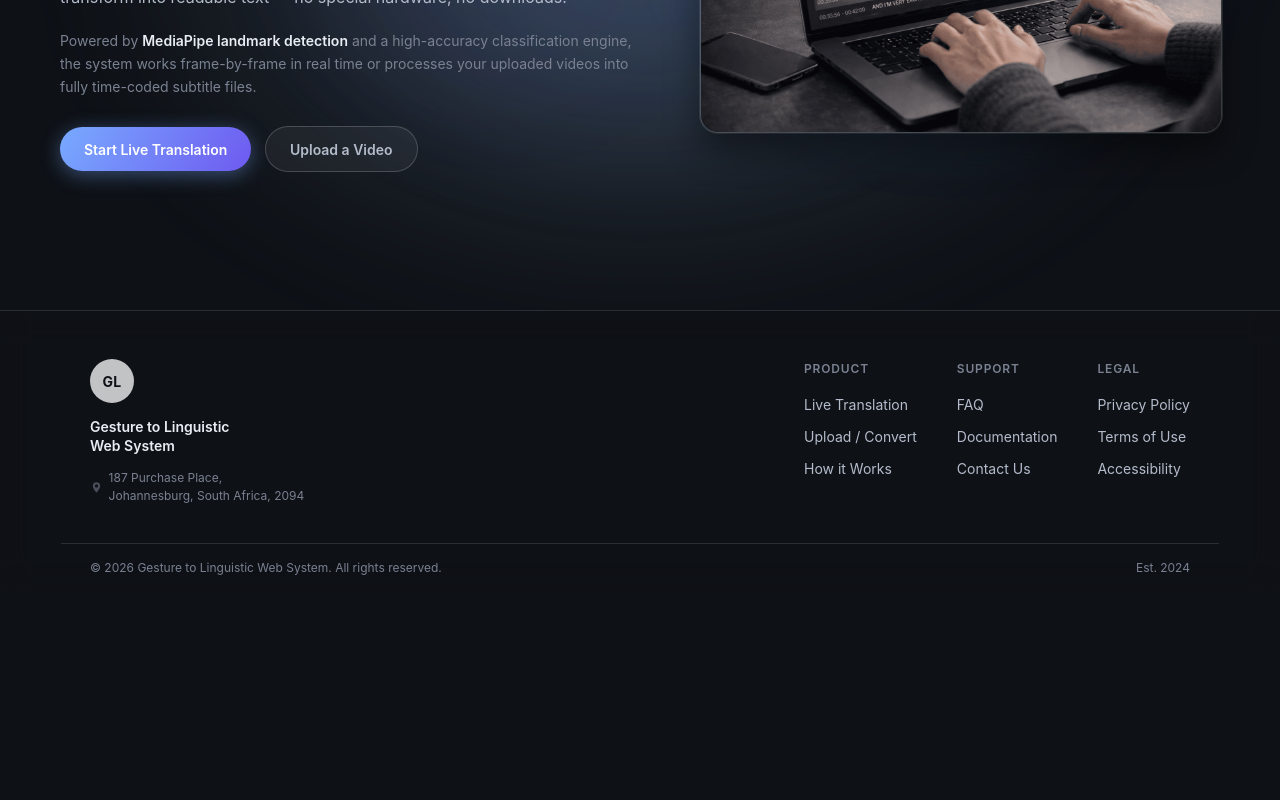
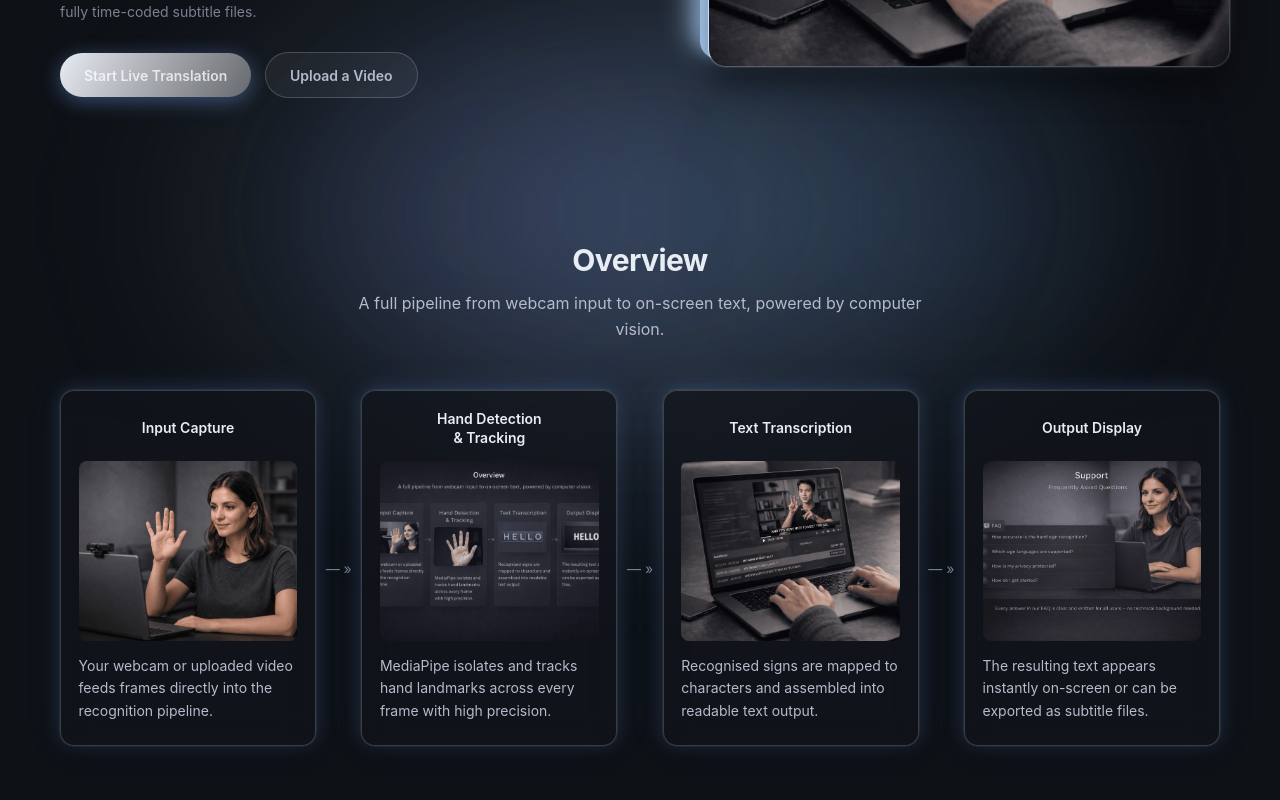
Before and after one commit to ClementPhoshoko/Hand-Sign-Recognition-Web-System, a React (Vite) app in the folder client/: page / in a window 1280 px wide. Shown: the part 500-1300 px from the top of the page. Before the commit the page ends 1092 px from the top, so only its background shows below. Built offline with nearby package versions, Linux system fonts and the light colour scheme.

Commit message:
feat: add overview section with detailed pipeline steps and images

```diff
--- a/client/src/pages/homepage/Homepage.css
+++ b/client/src/pages/homepage/Homepage.css
@@ -67,8 +67,8 @@
 .hp-headline-accent {
 	background: linear-gradient(
 		95deg,
-		var(--orb-primary) 0%,
-		var(--orb-accent-left) 100%
+		var(--text-primary) 0%,
+		var(--soft-white) 100%
 	);
 	-webkit-background-clip: text;
 	-webkit-text-fill-color: transparent;
@@ -120,8 +120,8 @@
 }
 
 .hp-btn--primary {
-	background: linear-gradient(120deg, var(--orb-primary) 0%, var(--orb-accent-left) 100%);
-	color: #fff;
+	background: linear-gradient(120deg, var(--text-primary) 0%, var(--soft-white) 100%);
+	color: var(--strong-white);
 	border: none;
 	box-shadow: 0 4px 20px color-mix(in srgb, var(--orb-primary) 40%, transparent);
 }
@@ -163,9 +163,22 @@
 	z-index: 0;
 }
 
+.hp-hero-img-outer {
+	position: relative;
+	z-index: 1;
+	display: block;
+	border-radius: 18px;
+	background: var(--orb-halo);
+	overflow: visible;
+	box-shadow:
+		-10px -10px 28px color-mix(in srgb, var(--orb-halo) 70%, transparent),
+		-4px  -4px  14px color-mix(in srgb, var(--orb-halo) 45%, transparent);
+}
+
 .hp-hero-img {
 	position: relative;
-	z-index: 1;
+	top: 8px;
+	left: 8px;
 	width: 100%;
 	height: auto;
 	border-radius: 18px;
@@ -191,6 +204,160 @@
 
 	.hp-headline {
 		font-size: clamp(var(--text-2xl), 7vw, var(--text-3xl));
+	}
+}
+
+/* ═══════════════════════════════════════════════════════════════
+   OVERVIEW SECTION
+═══════════════════════════════════════════════════════════════ */
+
+.hp-overview {
+	position: relative;
+	z-index: 1;
+	padding: 5rem 1.8rem 5.5rem;
+}
+
+.hp-overview-inner {
+	max-width: 1160px;
+	margin: 0 auto;
+	display: flex;
+	flex-direction: column;
+	align-items: center;
+	gap: 3rem;
+}
+
+/* ── Header ──────────────────────────────────────────────────────── */
+.hp-overview-header {
+	text-align: center;
+	display: flex;
+	flex-direction: column;
+	align-items: center;
+	gap: 0.75rem;
+}
+
+.hp-overview-title {
+	margin: 0;
+	font-size: clamp(var(--text-2xl), 4vw, var(--text-3xl));
+	font-weight: var(--font-bold);
+	color: var(--text-primary);
+	letter-spacing: -0.02em;
+}
+
+.hp-overview-desc {
+	margin: 0;
+	font-size: var(--text-base);
+	line-height: var(--line-relaxed);
+	color: var(--text-secondary);
+	max-width: 580px;
+}
+
+/* ── Card row ────────────────────────────────────────────────────── */
+.hp-overview-track {
+	width: 100%;
+	display: flex;
+	align-items: center;
+	gap: 0;
+}
+
+/* ── Arrow connector ─────────────────────────────────────────────── */
+.hp-ov-arrow {
+	flex: 0 0 auto;
+	padding: 0 0.6rem;
+	color: var(--text-muted);
+	font-size: var(--text-sm);
+	white-space: nowrap;
+	user-select: none;
+}
+
+/* ── Single card ─────────────────────────────────────────────────── */
+.hp-ov-card {
+	flex: 1 1 0;
+	min-width: 0;
+	display: flex;
+	flex-direction: column;
+	gap: 0.85rem;
+	padding: 1.1rem 1.1rem 1.4rem;
+	background: var(--glass-inner-plate);
+	border: 1px solid var(--border-standard);
+	border-radius: 14px;
+	backdrop-filter: var(--glass-blur);
+	-webkit-backdrop-filter: var(--glass-blur);
+	box-shadow:
+		var(--shadow-soft),
+		0 0 0 1px rgba(255, 255, 255, 0.06),
+		0 0 18px color-mix(in srgb, var(--orb-primary) 18%, transparent),
+		0 0 36px color-mix(in srgb, var(--orb-primary) 10%, transparent);
+	transition: border-color var(--transition-base), box-shadow var(--transition-base);
+}
+
+.hp-ov-card:hover {
+	border-color: var(--border-highlight);
+	box-shadow:
+		var(--shadow-deep),
+		0 0 0 1px rgba(255, 255, 255, 0.12),
+		0 0 28px color-mix(in srgb, var(--orb-primary) 50%, transparent),
+		0 0 60px color-mix(in srgb, var(--orb-primary) 28%, transparent),
+		var(--glow-inner);
+}
+
+.hp-ov-card-title {
+	margin: 0;
+	font-size: var(--text-sm);
+	font-weight: var(--font-semibold);
+	color: var(--text-primary);
+	text-align: center;
+	line-height: var(--line-snug);
+	min-height: 2.75em;
+	display: flex;
+	align-items: center;
+	justify-content: center;
+}
+
+.hp-ov-card-img-wrap {
+	border-radius: 8px;
+	overflow: hidden;
+	height: 180px;
+	background: var(--shell);
+}
+
+.hp-ov-card-img-wrap img {
+	width: 100%;
+	height: 100%;
+	object-fit: cover;
+	object-position: center;
+	display: block;
+	user-select: none;
+}
+
+.hp-ov-card-desc {
+	margin: 0;
+	font-size: var(--text-sm);
+	line-height: var(--line-relaxed);
+	color: var(--text-secondary);
+}
+
+/* ── Responsive ──────────────────────────────────────────────────── */
+@media (max-width: 900px) {
+	.hp-overview {
+		padding: 3.5rem 1.2rem 4rem;
+	}
+
+	.hp-overview-track {
+		flex-direction: column;
+		align-items: stretch;
+		gap: 0;
+	}
+
+	.hp-ov-arrow {
+		text-align: center;
+		padding: 0.4rem 0;
+		transform: rotate(90deg);
+	}
+
+	.hp-ov-card {
+		max-width: 420px;
+		align-self: center;
+		width: 100%;
 	}
 }
 
--- a/client/src/pages/homepage/Homepage.jsx
+++ b/client/src/pages/homepage/Homepage.jsx
@@ -1,4 +1,8 @@
-import heroImg from '../../assets/nav_and_home/Processing_ASL_subtitles_on_laptop.png'
+import heroImg        from '../../assets/nav_and_home/Processing_ASL_subtitles_on_laptop.png'
+import ovInputImg     from '../../assets/nav_and_home/Hello from the video call (1).png'
+import ovDetectImg    from '../../assets/nav_and_home/Computer vision pipeline overview (1).png'
+import ovTranscribeImg from '../../assets/nav_and_home/Processing_ASL_subtitles_on_laptop.png'
+import ovOutputImg    from '../../assets/nav_and_home/Support FAQ section with woman (1).png'
 import './Homepage.css'
 
 function Homepage() {
@@ -44,6 +48,7 @@ function Homepage() {
 					{/* Right — hero image */}
 					<div className="hp-hero-img-wrap">
 						<div className="hp-hero-img-glow" aria-hidden="true" />
+						<div className="hp-hero-img-outer">
 							<img
 								src={heroImg}
 								alt="Processing ASL subtitles on laptop"
@@ -52,7 +57,71 @@ function Homepage() {
 								draggable="false"
 							/>
 						</div>
+					</div>
 
+				</div>
+			</section>
+
+			{/* ── Overview section ──────────────────────────────── */}
+			<section className="hp-overview" aria-label="System overview">
+				<div className="hp-overview-inner">
+
+					<div className="hp-overview-header">
+						<h2 className="hp-overview-title">Overview</h2>
+						<p className="hp-overview-desc">
+							A full pipeline from webcam input to on-screen text, powered by computer vision.
+						</p>
+					</div>
+
+					<div className="hp-overview-track">
+
+						<div className="hp-ov-card">
+							<h3 className="hp-ov-card-title">Input Capture</h3>
+							<div className="hp-ov-card-img-wrap">
+								<img src={ovInputImg} alt="Webcam input capture" draggable="false" />
+							</div>
+							<p className="hp-ov-card-desc">
+								Your webcam or uploaded video feeds frames directly into the recognition pipeline.
+							</p>
+						</div>
+
+						<span className="hp-ov-arrow" aria-hidden="true">&#8212;&nbsp;&#187;</span>
+
+						<div className="hp-ov-card">
+							<h3 className="hp-ov-card-title">Hand Detection<br />&amp; Tracking</h3>
+							<div className="hp-ov-card-img-wrap">
+								<img src={ovDetectImg} alt="Hand landmark detection" draggable="false" />
+							</div>
+							<p className="hp-ov-card-desc">
+								MediaPipe isolates and tracks hand landmarks across every frame with high precision.
+							</p>
+						</div>
+
+						<span className="hp-ov-arrow" aria-hidden="true">&#8212;&nbsp;&#187;</span>
+
+						<div className="hp-ov-card">
+							<h3 className="hp-ov-card-title">Text Transcription</h3>
+							<div className="hp-ov-card-img-wrap">
+								<img src={ovTranscribeImg} alt="ASL text transcription" draggable="false" />
+							</div>
+							<p className="hp-ov-card-desc">
+								Recognised signs are mapped to characters and assembled into readable text output.
+							</p>
+						</div>
+
+						<span className="hp-ov-arrow" aria-hidden="true">&#8212;&nbsp;&#187;</span>
+
+						<div className="hp-ov-card">
+							<h3 className="hp-ov-card-title">Output Display</h3>
+							<div className="hp-ov-card-img-wrap">
+								<img src={ovOutputImg} alt="On-screen output display" draggable="false" />
+							</div>
+							<p className="hp-ov-card-desc">
+								The resulting text appears instantly on-screen or can be exported as subtitle files.
+							</p>
+						</div>
+
+					</div>
 				</div>
 			</section>
 
```
Lines whose indentation alone changed are shown as unchanged.
